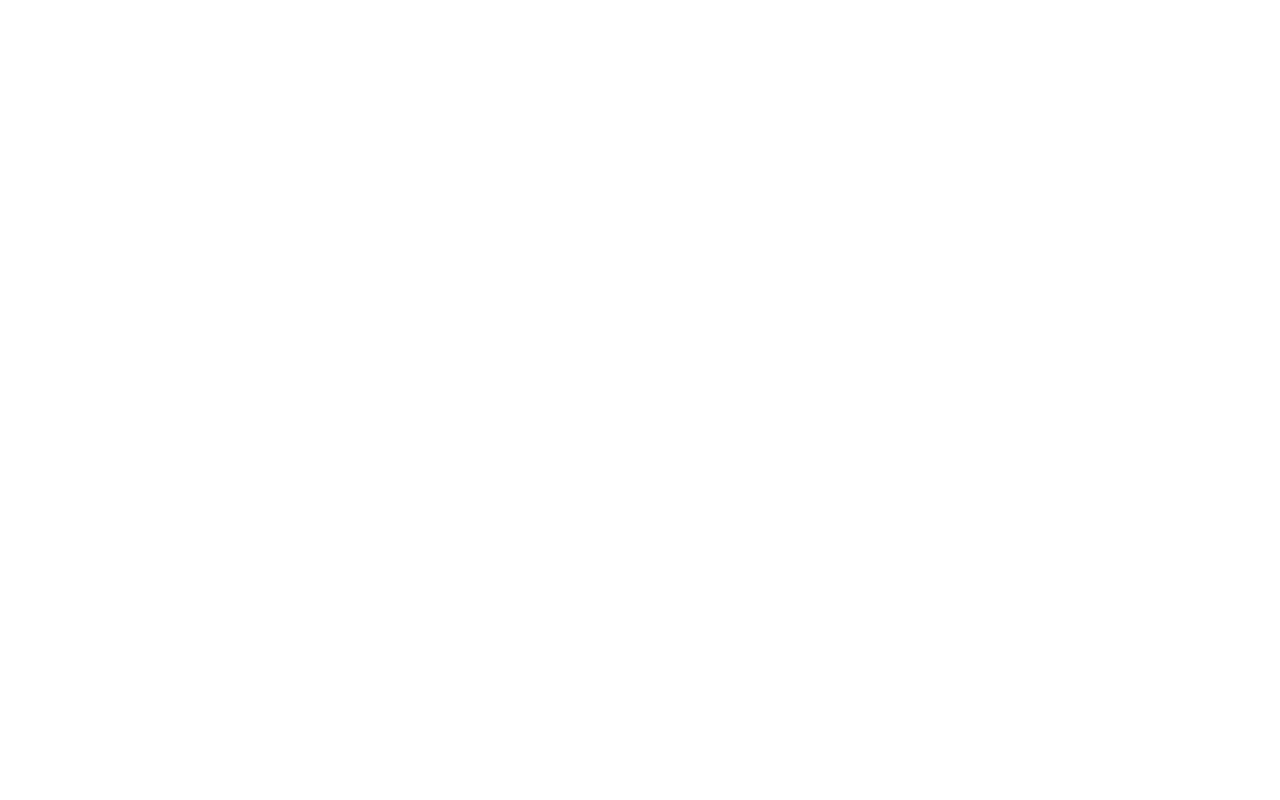
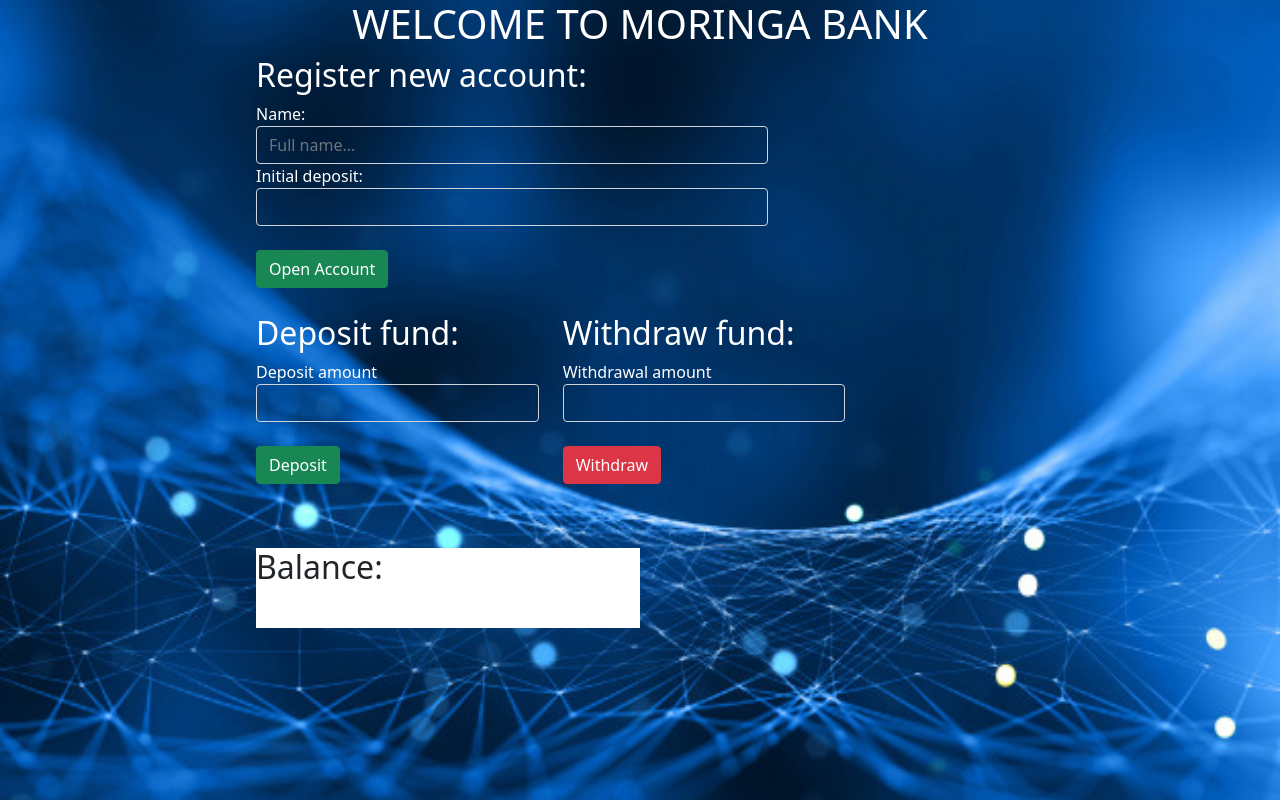
Before and after one commit to stevenjeri/Bank-Account-webpage, a plain HTML site: page index.html in a window 1280 px wide. Drawn offline with nearby package versions, Linux system fonts and the light colour scheme.

Commit message:
add new file images,.vscode/settings.json, modified css/styles.css, index.html and javascript/script.js

```diff
--- a/css/styles.css
+++ b/css/styles.css
@@ -0,0 +1,46 @@
+body {
+    background-image: url(../images/backgroun2.jpg);
+    background-repeat: no-repeat;
+    background-size: cover;
+}
+
+h1 {
+    text-align: center;
+    color: white;
+}
+
+.account-balance-display {
+    background-color: white;
+    padding-bottom: 2%;
+    margin-left: 20%;
+    margin-right: 50%;
+}
+
+.new-account {
+    padding-bottom: 2%;
+    margin-left: 20%;
+    margin-right: 40%;
+    color: white;
+}
+
+.deposits-withdrawals {
+    padding-bottom: 5%;
+    margin-left: 20%;
+    margin-right: 10%;
+}
+
+input[type=text] {
+    background-color: transparent;
+}
+
+input[type=number] {
+    background-color: transparent;
+}
+
+#deposits {
+    color: white;
+}
+
+#withdrawals {
+    color: white;
+}
--- a/index.html
+++ b/index.html
@@ -11,6 +11,60 @@
     <title>Document</title>
 </head>
 <body>
+    <h1>WELCOME TO MORINGA BANK</h1>
+    <div class="Container">
+        <div class="new-account">
+            <h2>Register new account:</h2>
+            <form id="submit-new-account">
+                <div class="form-group">
+                    <label for="user-name">Name:</label>
+                    <input required type="text" class="form-control" id="user-name" placeholder="Full name...">
+                </div>
+                <div class="form-group">
+                    <label for="Initial-deposit">Initial deposit:</label>
+                    <input required type="number" class="form-control" id="Initial-deposit">
+                </div>
+                <br>
+                <button type="submit" class="btn btn-success">Open Account</button>
+            </form>
+        </div>
+        <div class="deposits-withdrawals">
+            <div class="form-row">
+                <div class="row">
+                    <div class="col-md-4">
+                        <div id="deposits">
+                            <form id="make-deposit">
+                                <h2>Deposit fund:</h2>
+                                <div class="form-group">
+                                    <label for="current-deposit">Deposit amount</label>
+                                    <input required type="number" class="form-control" id="current-deposit">
+                                </div>
+                                <br>
+                                <button type="submit" class="btn btn-success">Deposit</button>
+                            </form>
+                        </div>
+                    </div>
+                    <div class="col-md-4">
+                        <div id="withdrawals">
+                            <form id="make-withdrawal">
+                                <h2>Withdraw fund:</h2>
+                                <div class="form-group">
+                                    <label for="current-withdrawal">Withdrawal amount</label>
+                                    <input required type="number" class="form-control" id="current-withdrawal">
+                                </div>
+                                <br>
+                                <button type="submit" class="btn btn-danger">Withdraw</button>
+                            </form>
+                        </div>
+                    </div>
+                </div>
+            </div>
+        </div>
+        <div class="account-balance-display">
+            <h2>Balance:</h2>
+            <p><span class="balance-here"></span></p>
+        </div>
+    </div>
 
 </body>
 </html>
--- a/javascript/scripts.js
+++ b/javascript/scripts.js
@@ -0,0 +1,45 @@
+//Business logic
+function BankAccount(name, initialDeposit, balance) {
+    this.userName = name;
+    this.firstDeposit = initialDeposit;
+}
+
+// adding a deposit
+BankAccount.prototype.makeDeposit = function(deposit) {
+    this.balance += deposit;
+}
+
+//subtracting a withdrawal
+BankAccount.prototype.makeWithdrawal = function(withdrawal) {
+    this.balance -= withdrawal;
+}
+
+//User logic
+$(function() {
+    $('#submit-new-account').submit(function(event) {
+        event.preventDefault();
+        let name = $('#user-name').val();
+        let initialDeposit = parseInt($('#initial-deposit').val());
+        let newBalance = initialDeposit;
+        const userAccount = new BankAccount(name, initialDeposit, newBalance);
+        console.log(userAccount);
+        $('.new-account').remove();
+        $('.balance-here').text(`$${userAccount.balance}`);
+
+        $('#make-deposit').submit(function(event) {
+            event.preventDefault();
+            let deposit = parseInt($('#current-deposit').val());
+            userAccount.makeDeposit(deposit);
+            $('.balance-here').text(`$${userAccount.balance}`);
+            $('#make-deposit').trigger('reset');
+        });
+
+        $('#make-withdrawal').submit(function(event) {
+            event.preventDefault();
+            let withdrawal = parseInt($('#current-withdrawal').val());
+            userAccount.makeWithdrawal(withdrawal);
+            $('.balance-here').text(`$${userAccount.balance}`);
+            $('#make-withdrawl').trigger('reset');
+        });
+    });
+});
```
Also changed, not shown: images/backgroun2.jpg (added), images/background.jpg (added).
